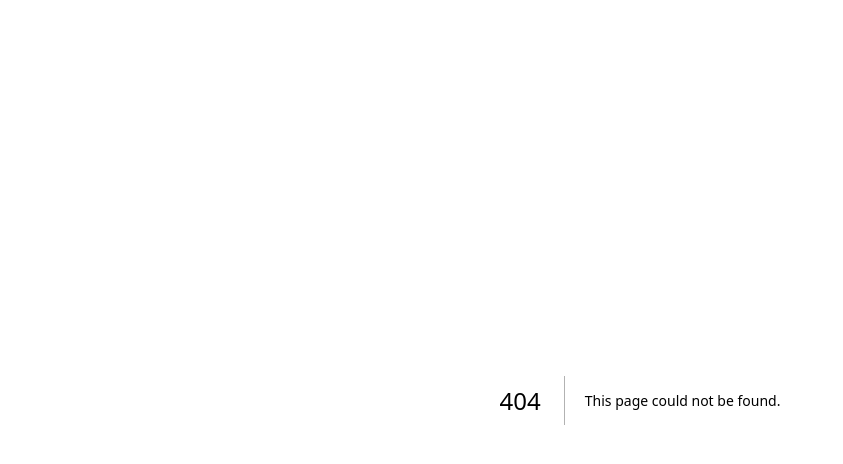
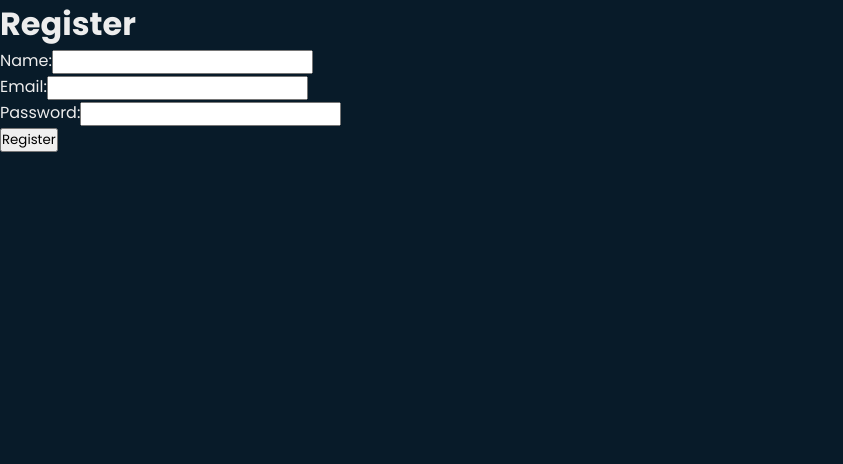
Before and after one commit to roynegara/Final-Project-RoyBayuNegara-Travel-Next, a Next.js app: page /authentication/register in a window 1280 px wide. Before the commit this address had no page. Shown: the top 464 px of the page, without its empty margins (0-843 px from the left). Built offline with nearby package versions, Linux system fonts and the light colour scheme.

Commit message:
success make a register form, but still have problem request failed 404

```diff
--- a/package.json
+++ b/package.json
@@ -9,9 +9,10 @@
     "lint": "next lint"
   },
   "dependencies": {
+    "axios": "^1.6.8",
+    "next": "14.1.4",
     "react": "^18",
-    "react-dom": "^18",
-    "next": "14.1.4"
+    "react-dom": "^18"
   },
   "devDependencies": {
     "autoprefixer": "^10.0.1",
--- a/src/api/authentication.js
+++ b/src/api/authentication.js
@@ -1,12 +1,19 @@
 import { usePost } from "@/hooks/api";
 
-export const registerUser = async (userData) => {
+export const registerUser = async (userData, token) => {
     try {
-        return await usePost('/authentication/register', userData)
+        return await usePost('/api/v1/register', userData, token)
     } catch (error) {
         throw new Error(error.message)
     }
 }
+// export const registerUser = async (userData) => {
+//     try {
+//         return await usePost('/authentication/register', userData)
+//     } catch (error) {
+//         throw new Error(error.message)
+//     }
+// }
 
 export const loginUser = async (userData) => {
     try {
--- a/src/hooks/api.js
+++ b/src/hooks/api.js
@@ -1,40 +1,39 @@
-import axios from 'axios'
+
+import axios from 'axios';
 
 const baseURL = 'https://travel-journal-api-bootcamp.do.dibimbing.id';
 
 const axiosInstance = axios.create({
-    baseURL: baseURL,
-    timeout: 1000,
+  baseURL,
   headers: {
       'Content-Type': 'application/json',
-        'Accept': 'application/json'
-    }
-})
+      'Accept': 'application/json',
+      apiKey: '24405e01-fbc1-45a5-9f5a-be13afcd757c',
+  },
+});
 
 export const usePost = async (url, data, token) => {
   try {
     const response = await axiosInstance.post(url, data, {
       headers: {
-                'Authorization': `Bearer ${token}`
+        Authorization: `Bearer ${token}`,
+      },
+    });
+    return response.data;
+  } catch (error) {
+    throw new Error(error.response.data.message || error.message);
   }
-        })
-        return response.data
-    } catch (error) {
-        // return error.response.data
-        throw new Error(error.response.data.message || error.message)
-    }
-}
+};
 
 export const useDelete = async (url, token) => {
   try {
     const response = await axiosInstance.delete(url, {
       headers: {
-                'Authorization': `Bearer ${token}`
+        Authorization: `Bearer ${token}`,
+      },
+    });
+    return response.data;
+  } catch (error) {
+    throw new Error(error.response.data.message || error.message);
   }
-        })
-        return response.data
-    } catch (error) {
-        // return error.response.data
-        throw new Error(error.response.data.message || error.message)
-    }
-}
+};
--- /dev/null
+++ b/src/pages/about.js
@@ -0,0 +1,7 @@
+export default function About() {
+  return (
+    <div>
+      <h1>About</h1>
+    </div>
+  );
+}
--- /dev/null
+++ b/src/pages/authentication/login.js
@@ -0,0 +1,7 @@
+export default function Login  () {
+    return (
+        <div>
+            <h1>Login</h1>
+        </div>
+    )
+}
--- /dev/null
+++ b/src/pages/authentication/register.js
@@ -0,0 +1,56 @@
+import React, { useState } from "react";
+import { useRouter } from "next/router";
+import { registerUser } from "@/api/authentication";
+
+const Register = () => {
+  const router = useRouter();
+  const [formData, setFormData] = useState({
+    name: "",
+    email: "",
+    password: "",
+  });
+  const [errors, setErrors] = useState("");
+
+  const handleChange = (e) => {
+    setFormData({
+      ...formData,
+      [e.target.name]: e.target.value,
+    });
+  };
+
+  const handleSubmit = async (e) => {
+    e.preventDefault();
+    try {
+      const res = await registerUser(formData);
+      console.log(res.data);
+      router.push("/authentication/login");
+    } catch (error) {
+      console.error(error);
+      setErrors(error.message);
+    }
+  };
+
+  return (
+    <div>
+      <h1>Register</h1>
+      <form onSubmit={handleSubmit}>
+        <div>
+          <label>Name:</label>
+          <input type="text" name="name" value={formData.name} onChange={handleChange} />
+        </div>
+        <div>
+          <label>Email:</label>
+          <input type="email" name="email" value={formData.email} onChange={handleChange} />
+        </div>
+        <div>
+          <label>Password:</label>
+          <input type="password" name="password" value={formData.password} onChange={handleChange} />
+        </div>
+        {errors && <p style={{ color: "red" }}>{errors}</p>}
+        <button type="submit">Register</button>
+      </form>
+    </div>
+  );
+};
+
+export default Register;
--- a/src/pages/index.js
+++ b/src/pages/index.js
@@ -1,7 +1,7 @@
-import Image from "next/image";
-import { Inter } from "next/font/google";
+// import Image from "next/image";
+// import { Inter } from "next/font/google";
 
-const inter = Inter({ subsets: ["latin"] });
+// const inter = Inter({ subsets: ["latin"] });
 
 export default function Home() {
   return (
--- a/src/styles/globals.css
+++ b/src/styles/globals.css
@@ -1,4 +1,18 @@
-@tailwind base;
+@import url("https://fonts.googleapis.com/css2?family=Poppins:wght@200;300;400;500;600;700;800;900&display=swap");
+
+body {
+  background: #081b29;
+  color: #ededed;
+}
+
+* {
+  margin: 0;
+  padding: 0;
+  box-sizing: border-box;
+  font-family: "Poppins", sans-serif;
+}
+
+/* @tailwind base;
 @tailwind components;
 @tailwind utilities;
 
@@ -30,4 +44,4 @@ body {
   .text-balance {
     text-wrap: balance;
   }
-}
+} */
```
Also changed, not shown: 1 other file (tests, documents, lock files or other folders). Lines whose indentation alone changed are shown as unchanged.
